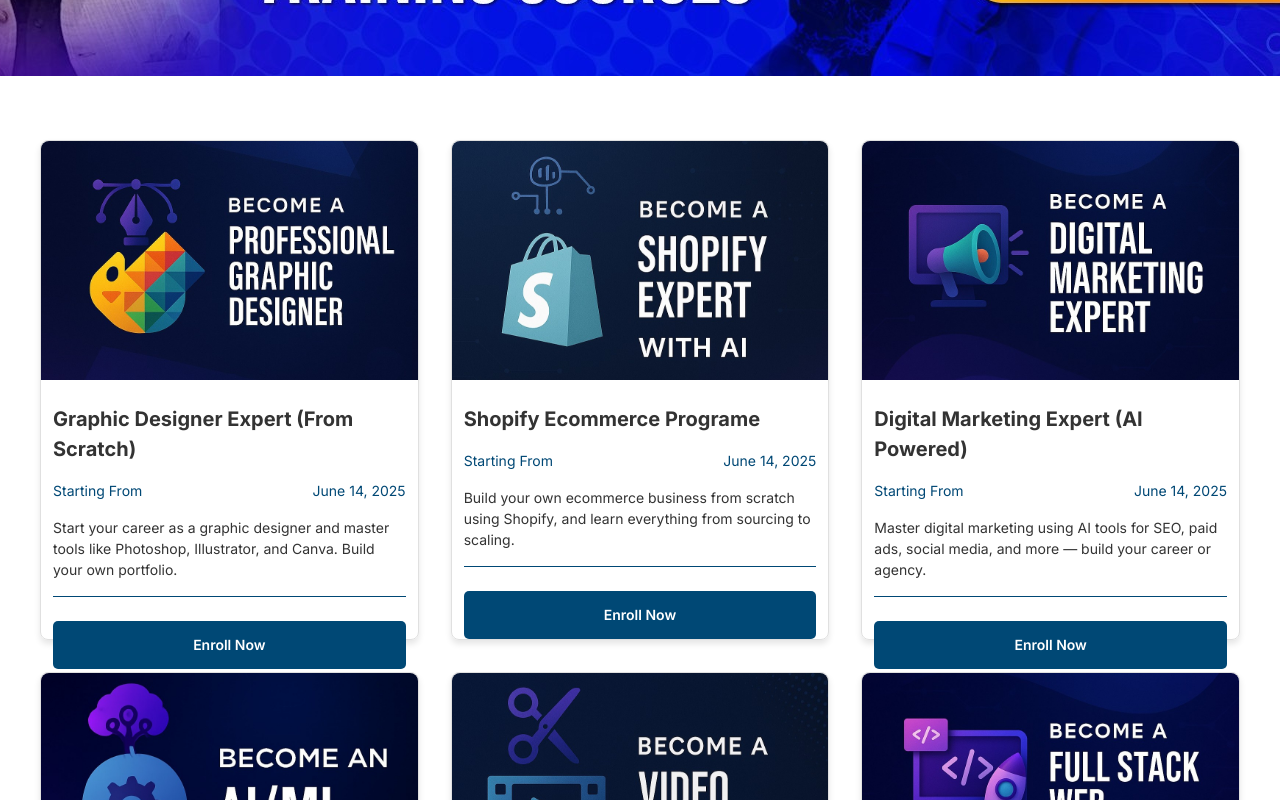
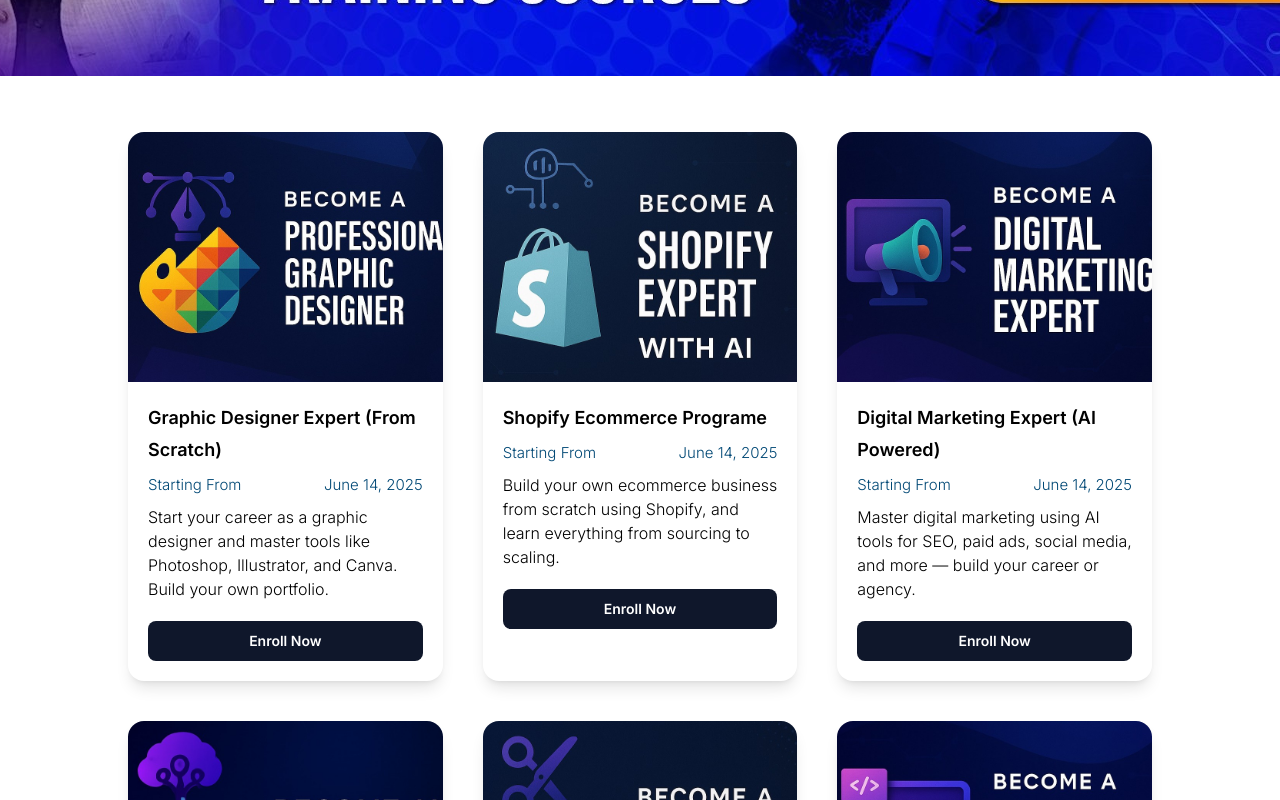
Before and after one commit to TalhaTauqeer/Genesis-trainings, a Next.js app: page /trainings in a window 1280 px wide. Shown: the part 400-1200 px from the top of the page. Built offline with nearby package versions, Linux system fonts and the light colour scheme.

Commit message:
course display card styling adjusted

```diff
--- a/src/app/(root)/trainings/page.jsx
+++ b/src/app/(root)/trainings/page.jsx
@@ -30,8 +30,7 @@
             paddingTop: '4rem',
             paddingBottom: '4rem',
           }}
-        >
-        </div>
+        ></div>
         <div
           style={{
             height: '5px',
@@ -41,118 +40,37 @@
         ></div>
       </section>
 
-
-      {/* Courses Section */}
-      <section style={{ paddingTop: '4rem', paddingBottom: '4rem' }}>
+      <section className="grid w-full grid-cols-3 gap-10 px-32 py-14">
+        {courses.map((course, index) => (
           <div
+            key={index}
+            className="h-full overflow-hidden rounded-2xl bg-white shadow-lg"
+          >
+            <div
+              className="h-[250px]"
               style={{
-            display: 'grid',
-            gridTemplateColumns: '1fr 1fr 1fr',
-            gap: '2rem',
-            maxWidth: '1200px',
-            margin: '0 auto',
-          }}
-        >
-          {courses.map((course) => (
-            <div
-              key={course.index}
-              style={{
-                display: 'flex',
-                flexDirection: 'column',   // make it flex column
-                border: '1px solid #E0E0E0',
-                borderRadius: '8px',
-                boxShadow: '0 4px 6px rgba(0, 0, 0, 0.1)',
-                transition: 'all 0.3s ease',
-                maxHeight: "500px",
-                // optionally, you can add minHeight to keep uniformity
-              }}
-            >
-              {/* Image */}
-              <Image
-                src={course.image}
-                alt={`Course Image ${course.index}`}
-                width={500}
-                height={350}
-                style={{
-                  objectFit: 'cover',
-                  display: 'block',
-                  borderTopLeftRadius: '8px',
-                  borderTopRightRadius: '8px',
-                }}
-              />
-
-              {/* Content: title, date, description */}
-              <div
-                className='w-full px-3 py-2'
-                style={{
-                  flexGrow: 1  // <-- make this grow to fill available space
-                }}
-              >
-                <h3
-                  style={{
-                    fontSize: '1.25rem',
-                    fontWeight: 'bold',
-                    color: '#333',
-                    marginBottom: '1rem',
-                    marginTop: '1rem',
-                  }}
-                >
-                  {course.title}
-                </h3>
-                <div
-                  style={{
-                    display: 'flex',
-                    justifyContent: 'space-between',
-                    alignItems: 'center',
-                    marginBottom: '1rem',
-                  }}
-                >
-                  <p style={{ fontSize: '0.875rem', color: '#004875' }}>
-                    Starting From
-                  </p>
-                  <p style={{ fontSize: '0.875rem', color: '#004875' }}>
-                    {course.details.date}
-                  </p>
-                </div>
-                <p
-                  style={{
-                    fontSize: '0.875rem',
-                    color: '#333',
-                    marginBottom: '1rem',
-                  }}
-                >
-                  {course.description}
-                </p>
-                <div
-                  style={{
-                    borderBottom: '1px solid #004875',
-                    marginTop: '1rem',
-                    marginBottom: '1rem',
+                backgroundImage: `url('${course.image}')`,
+                backgroundRepeat: 'no-repeat',
+                backgroundPosition: 'center',
+                backgroundSize: 'cover',
               }}
             ></div>
+            <div className="relative flex h-full flex-col gap-2 p-5 pt-5">
+              <div className="text-lg font-semibold">{course.title}</div>
+              <div className="flex justify-between text-[15px] font-light text-[#004875]">
+                <p>Starting From</p>
+                <p>{course.details.date}</p>
               </div>
-
-              {/* Enroll Now Button */}
-              <div className='px-3 mb-4'>
+              <div className="text-md font-light">{course.description}</div>
               <Button
+                className="mt-3 w-full rounded-lg bg-[#0F172B] hover:bg-[#004875]"
                 href={`/courses/${course.index}`}
-                  style={{
-                    width: '100%',
-                    backgroundColor: '#004875',
-                    color: 'white',
-                    padding: '0.75rem',
-                    borderRadius: '5px',
-                    textAlign: 'center',
-                    textDecoration: 'none',
-                    display: 'inline-block',
-                  }}
               >
                 Enroll Now
               </Button>
             </div>
           </div>
         ))}
-        </div>
       </section>
     </div>
   )
```
Lines whose indentation alone changed are shown as unchanged.
